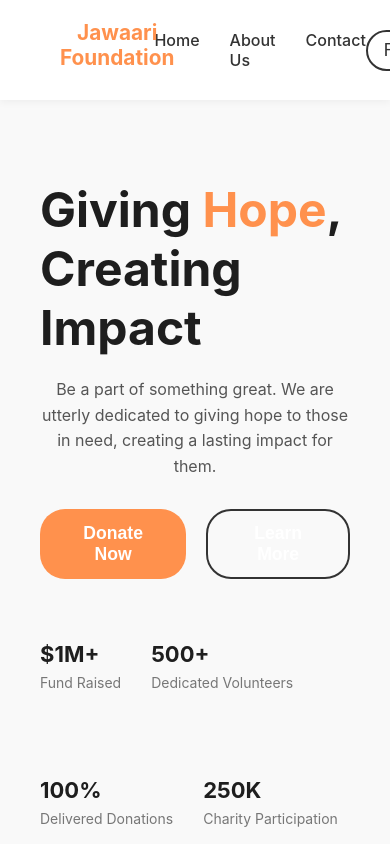
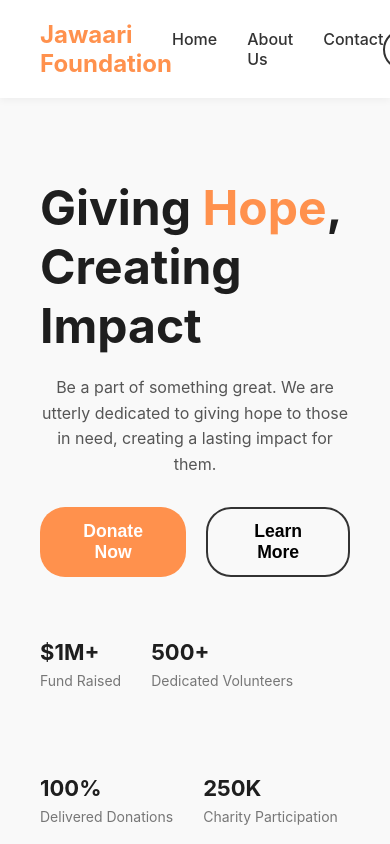
Before and after one commit to Cabdisamad-pixel/Jawaari-Foundation, a React (Create React App) app: page / in a window 390 px wide. Shown: the top 844 px of the page. Built offline with nearby package versions, Linux system fonts and the light colour scheme.

Commit message:
firs updat

```diff
--- a/src/Components/Header/Header.module.css
+++ b/src/Components/Header/Header.module.css
@@ -43,65 +43,10 @@
   font-weight: 500;
   cursor: pointer;
   transition: all 0.3s ease;
-  color: #333;
+  color:#000;
 }
 
 .registerBtn:hover {
   background-color: #333;
   color: #fff;
 }
-
-
-@media (max-width: 900px) {
-  .navLinks {
-    position: absolute;
-    top: 60px;
-    right: 0;
-    background: #fff;
-    flex-direction: column;
-    width: 100%;
-    max-width: 280px;
-    border-left: 1px solid #ddd;
-    border-bottom: 1px solid #ddd;
-    box-shadow: 0 3px 6px rgba(0,0,0,0.1);
-    transform: translateX(100%);
-    transition: transform 0.3s ease;
-  }
-
-  .navLinks.active {
-    transform: translateX(0);
-  }
-
-  .navLinks li {
-    margin: 15px 0;
-    padding-left: 20px;
-  }
-
-  .menuToggle {
-    display: flex;
-  }
-
-  /* Logo adjustment: move logo above menu on smaller screens */
-  .logo {
-    position: absolute;
-    top: 10px;
-    left: 20px;
-    font-size: 1.3rem;
-  }
-}
-
-@media (max-width: 500px) {
-  .navbar {
-    height: auto;
-    padding: 10px 20px 60px 20px; /* room for menu */
-    flex-wrap: wrap;
-  }
-
-  .logo {
-    width: 100%;
-    text-align: center;
-    position: relative;
-    top: 0;
-    margin-bottom: 10px;
-  }
-}
--- a/src/Components/Home/HeroSection/HeroSection.jsx
+++ b/src/Components/Home/HeroSection/HeroSection.jsx
@@ -16,7 +16,7 @@ const HeroSection = () => {
           hope to those in need, creating a lasting impact for them.
         </p>
         <div className={styles.buttons}>
-          <button className={styles.donate}>Donate Now</button>
+          <button  className={styles.donate}>Donate Now</button>
           <button className={styles.learn}>Learn More</button>
         </div>
         <div className={styles.stats}>
--- a/src/Components/Home/HeroSection/HeroSection.module.css
+++ b/src/Components/Home/HeroSection/HeroSection.module.css
@@ -57,6 +57,7 @@ p {
   font-weight: bold;
   cursor: pointer;
   transition: all 0.3s ease;
+  color: #000;
 }
 
 .learn:hover {
```
